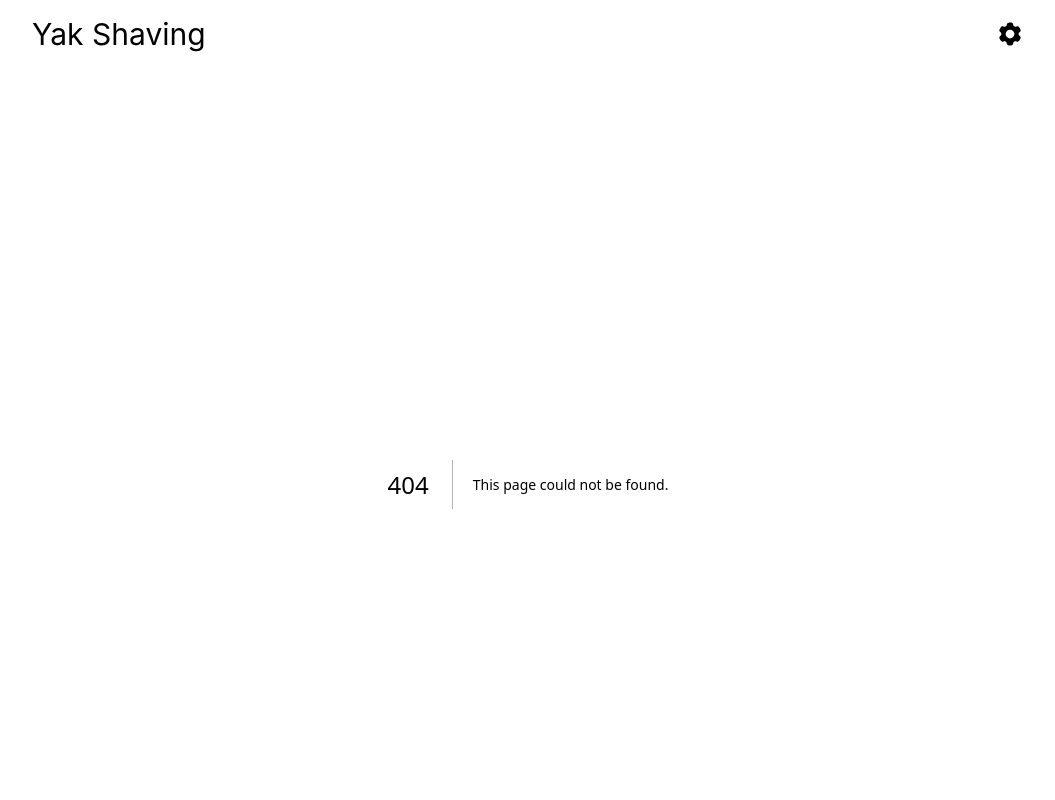
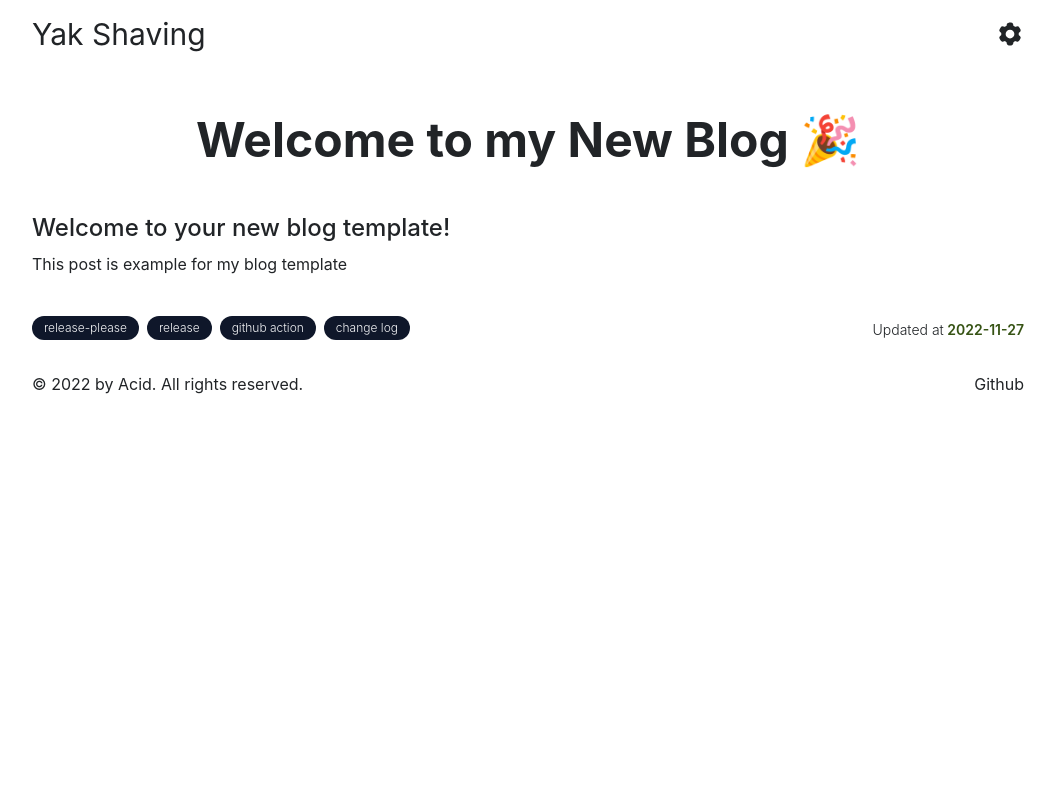
Before and after one commit to p-acid/acidlog, a Next.js app: page /dashboard in a window 1280 px wide. Before the commit this address had no page. Shown: the top 800 px of the page, without its empty margins (112-1167 px from the left). Built offline with nearby package versions, Linux system fonts and the light colour scheme.

Commit message:
feat(dashboard): Add dashboard page (#4)
chore: Change dashboard page component name to Dashboard

```diff
--- a/app/layout.tsx
+++ b/app/layout.tsx
@@ -10,7 +10,7 @@ const Layout = ({ children }: LayoutProps) => {
   return (
     <div className='relative flex min-h-screen flex-col items-center gap-4'>
       <Header />
-      <main className='wrapper'>{children}</main>
+      <main className='wrapper w-full'>{children}</main>
       <Footer />
     </div>
   )
--- /dev/null
+++ b/interface/common.ts
@@ -0,0 +1,15 @@
+export interface Post {
+  id: string
+  title: string
+  description: string
+  date: string
+  tags: string[]
+  thumbnail: string
+  index: number
+}
+
+export interface PostMeta extends Post {
+  postId: string
+  contentHtml: string
+  tocHtml: string
+}
--- a/next.config.js
+++ b/next.config.js
@@ -1,9 +1,24 @@
 /** @type {import('next').NextConfig} */
 const nextConfig = {
   reactStrictMode: true,
-  swcMinify: true,
   experimental: {
     appDir: true
+  },
+  webpack5: true,
+  webpack: (config) => {
+    config.resolve.fallback = { fs: false }
+
+    return config
+  },
+  pageExtensions: ['page.tsx', 'page.ts', 'page.jsx', 'page.js'],
+  async redirects() {
+    return [
+      {
+        source: '/',
+        destination: '/dashboard',
+        permanent: true
+      }
+    ]
   }
 }
 
--- a/package.json
+++ b/package.json
@@ -20,13 +20,17 @@
     "@types/react": "18.0.25",
     "@types/react-dom": "18.0.9",
     "autoprefixer": "^10.4.13",
+    "date-fns": "^2.29.3",
     "eslint": "8.28.0",
     "eslint-config-next": "13.0.5",
+    "gray-matter": "^4.0.3",
     "husky": "^8.0.2",
     "lint-staged": "^13.0.4",
     "postcss": "^8.4.19",
     "prettier": "^2.8.0",
     "prettier-plugin-tailwindcss": "^0.2.0",
+    "remark": "^14.0.2",
+    "remark-html": "^15.0.1",
     "tailwindcss": "^3.2.4",
     "typescript": "4.9.3"
   }
--- a/pages/_app.tsx
+++ b/pages/_app.page.tsx
@@ -1,14 +1,18 @@
 import '../styles/globals.css'
 import type { AppProps } from 'next/app'
 import { ThemeProvider } from 'next-themes'
-import Layout from '../app/layout'
+import dynamic from 'next/dynamic'
+
+const DynamicLayout = dynamic(() => import('../app/layout'), {
+  ssr: false
+})
 
 export default function App({ Component, pageProps }: AppProps) {
   return (
     <ThemeProvider attribute='class'>
-      <Layout>
+      <DynamicLayout>
         <Component {...pageProps} />
-      </Layout>
+      </DynamicLayout>
     </ThemeProvider>
   )
 }
--- /dev/null
+++ b/pages/dashboard/index.page.tsx
@@ -0,0 +1,32 @@
+import Link from 'next/link'
+import { Post } from '../../interface/common'
+import { getAllPosts } from '../../utils/post'
+import PostItem from './src/ui/PostItem'
+
+interface DashboardProps {
+  posts: Post[]
+}
+
+export default function Dashboard({ posts }: DashboardProps) {
+  return (
+    <section className='flex w-full flex-col gap-4'>
+      <h1 className='py-8 text-center text-5xl font-bold'>
+        Welcome to my New Blog 🎉
+      </h1>
+      <ul>
+        {posts.map((props) => (
+          <PostItem key={`post-item-${props.id}`} {...props} />
+        ))}
+      </ul>
+    </section>
+  )
+}
+
+export async function getStaticProps() {
+  const allPostsData = getAllPosts()
+  return {
+    props: {
+      posts: allPostsData
+    }
+  }
+}
--- /dev/null
+++ b/pages/dashboard/src/ui/PostItem.tsx
@@ -0,0 +1,34 @@
+import Link from 'next/link'
+import { Post } from '../../../../interface/common'
+
+const PostItem = ({ id, title, description, tags, date }: Post) => {
+  return (
+    <li className='flex flex-col gap-2'>
+      <Link
+        className='text-2xl font-medium hover:underline'
+        href={`/post/${id}`}
+      >
+        {title}
+      </Link>
+      <p className='text-md font-normal'>{description}</p>
+      <div className='flex items-end justify-between pt-8'>
+        <ul className='flex gap-2'>
+          {tags.map((tag) => (
+            <li
+              key={`post-item-tag-${title}-${tag}`}
+              className='rounded-2xl bg-slate-900 px-3 py-1 text-xs font-light text-gray-100'
+            >
+              {tag}
+            </li>
+          ))}
+        </ul>
+        <p className='text-sm font-light'>
+          Updated at
+          <strong className='font-semibold text-lime-900'> {date}</strong>
+        </p>
+      </div>
+    </li>
+  )
+}
+
+export default PostItem
--- a/pages/index.tsx
+++ /dev/null
@@ -1,3 +0,0 @@
-export default function Home() {
-  return <h1 className='text-center text-4xl'>Welcome to my new blog</h1>
-}
--- /dev/null
+++ b/pages/post/[postId].page.tsx
@@ -0,0 +1,39 @@
+import { PostMeta } from '../../interface/common'
+import { getAllPostPaths, getPostData } from '../../utils/post'
+
+interface PostProps {
+  postDetail: PostMeta
+}
+
+const Post = ({ postDetail }: PostProps) => {
+  return (
+    <div>
+      <span>fsdf</span>
+    </div>
+  )
+}
+
+export default Post
+
+export async function getStaticPaths() {
+  const allPostsPaths = getAllPostPaths()
+
+  return {
+    paths: allPostsPaths,
+    fallback: false
+  }
+}
+
+export async function getStaticProps({
+  params
+}: {
+  params: { postId: string }
+}) {
+  const postDetail = await getPostData(params.postId)
+
+  return {
+    props: {
+      postDetail
+    }
+  }
+}
--- /dev/null
+++ b/posts/welcome.md
@@ -0,0 +1,23 @@
+---
+title: 'Welcome to your new blog template!'
+date: '2022-11-27'
+description: 'This post is example for my blog template'
+tags: ['release-please', 'release', 'github action', 'change log']
+thumbnail: 'thumbnail.png'
+---
+
+# Introduce
+
+What is Lorem Ipsum?
+Lorem Ipsum is simply dummy text of the printing and typesetting industry. Lorem Ipsum has been the industry's standard dummy text ever since the 1500s, when an unknown printer took a galley of type and scrambled it to make a type specimen book. It has survived not only five centuries, but also the leap into electronic typesetting, remaining essentially unchanged. It was popularised in the 1960s with the release of Letraset sheets containing Lorem Ipsum passages, and more recently with desktop publishing software like Aldus PageMaker including versions of Lorem Ipsum.
+
+Why do we use it?
+It is a long established fact that a reader will be distracted by the readable content of a page when looking at its layout. The point of using Lorem Ipsum is that it has a more-or-less normal distribution of letters, as opposed to using 'Content here, content here', making it look like readable English. Many desktop publishing packages and web page editors now use Lorem Ipsum as their default model text, and a search for 'lorem ipsum' will uncover many web sites still in their infancy. Various versions have evolved over the years, sometimes by accident, sometimes on purpose (injected humour and the like).
+
+Where does it come from?
+Contrary to popular belief, Lorem Ipsum is not simply random text. It has roots in a piece of classical Latin literature from 45 BC, making it over 2000 years old. Richard McClintock, a Latin professor at Hampden-Sydney College in Virginia, looked up one of the more obscure Latin words, consectetur, from a Lorem Ipsum passage, and going through the cites of the word in classical literature, discovered the undoubtable source. Lorem Ipsum comes from sections 1.10.32 and 1.10.33 of "de Finibus Bonorum et Malorum" (The Extremes of Good and Evil) by Cicero, written in 45 BC. This book is a treatise on the theory of ethics, very popular during the Renaissance. The first line of Lorem Ipsum, "Lorem ipsum dolor sit amet..", comes from a line in section 1.10.32.
+
+The standard chunk of Lorem Ipsum used since the 1500s is reproduced below for those interested. Sections 1.10.32 and 1.10.33 from "de Finibus Bonorum et Malorum" by Cicero are also reproduced in their exact original form, accompanied by English versions from the 1914 translation by H. Rackham.
+
+Where can I get some?
+There are many variations of passages of Lorem Ipsum available, but the majority have suffered alteration in some form, by injected humour, or randomised words which don't look even slightly believable. If you are going to use a passage of Lorem Ipsum, you need to be sure there isn't anything embarrassing hidden in the middle of text. All the Lorem Ipsum generators on the Internet tend to repeat predefined chunks as necessary, making this the first true generator on the Internet. It uses a dictionary of over 200 Latin words, combined with a handful of model sentence structures, to generate Lorem Ipsum which looks reasonable. The generated Lorem Ipsum is therefore always free from repetition, injected humour, or non-characteristic words etc.
--- a/styles/globals.css
+++ b/styles/globals.css
@@ -7,6 +7,7 @@ html,
 body {
   padding: 0;
   margin: 0;
+  color: #212427;
   font-family: -apple-system, BlinkMacSystemFont, Segoe UI, Roboto, Oxygen,
     Ubuntu, Cantarell, Fira Sans, Droid Sans, Helvetica Neue, sans-serif;
 }
--- /dev/null
+++ b/utils/post.ts
@@ -0,0 +1,99 @@
+import fs from 'fs'
+import path from 'path'
+import matter from 'gray-matter'
+import { remark } from 'remark'
+import * as remarkHtml from 'remark-html'
+
+import { Post, PostMeta } from '../interface/common'
+
+import { differenceInDays } from 'date-fns'
+
+const postRoute = path.join(process.cwd(), 'posts')
+
+export const getAllPosts = () => {
+  const fileNames = fs.readdirSync(postRoute)
+
+  const allPostsData = fileNames.map((fileName) => {
+    const id = fileName.replace(/\.md$/, '')
+
+    const fullPath = path.join(postRoute, fileName)
+
+    const fileContents = fs.readFileSync(fullPath, 'utf8')
+
+    const matterResult = matter(fileContents)
+
+    return {
+      id,
+      ...matterResult.data
+    } as PostMeta
+  })
+
+  const sortedPostList = allPostsData.sort((a: PostMeta, b: PostMeta) =>
+    differenceInDays(new Date(b.date), new Date(a.date))
+  )
+
+  return sortedPostList
+}
+
+export const getRecommendedPosts = (posts: Post[], filterList: string[]) => {
+  return posts.filter(({ id }) => filterList.includes(id))
+}
+
+export const getAllPostPaths = () => {
+  const fileNames = fs.readdirSync(postRoute)
+
+  return fileNames.map((fileName) => {
+    return {
+      params: {
+        postId: fileName.replace(/\.md$/, '')
+      }
+    }
+  })
+}
+
+export async function getPostData(postId: string) {
+  const fullPath = path.join(postRoute, `${postId}.md`)
+  const fileContents = fs.readFileSync(fullPath, 'utf8')
+
+  const matterResult = matter(fileContents)
+
+  const processedContent = await remark()
+    .use(remarkHtml as any)
+    .process(matterResult.content)
+
+  const contentHtml = processedContent.toString()
+
+  return {
+    postId,
+    contentHtml,
+    ...matterResult.data
+  }
+}
+
+export const getPostHeadLinkId = (children: string[]) => {
+  if (typeof children[0] !== 'string') return
+
+  return children[0].replace(' ', '-')
+}
+
+/**
+ * 파일 확장자를 반환하는 함수
+ * @param src 확장자를 포함하는 파일 경로
+ */
+export const getFileExtension = (src: string) => {
+  const fileName = src.slice(src.lastIndexOf('/'))
+  const lastDotIndex = fileName.lastIndexOf('.')
+
+  return fileName.slice(lastDotIndex + 1)
+}
+
+/**
+ * 파일 확장자를 매칭하는 함수
+ * @param src 확장자를 포함하는 파일 경로
+ * @param compareExtension 비교하고자 하는 확장자명
+ */
+export const validFileExtension = (src: string, compareExtension: string) => {
+  const fileExtension = getFileExtension(src)
+
+  return fileExtension === compareExtension
+}
```
Also changed, not shown: public/images/posts/use-release-please/thumbnail.png (added), 1 other file (tests, documents, lock files or other folders).
